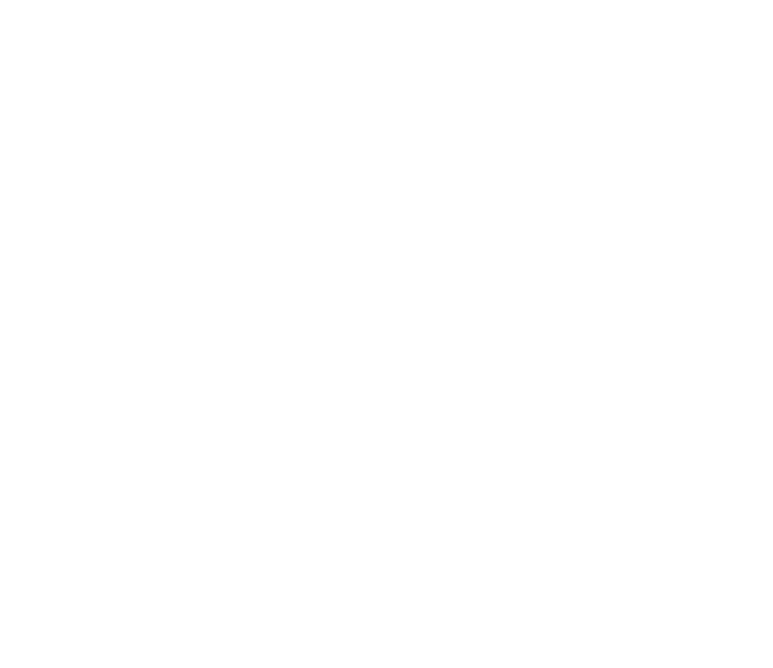
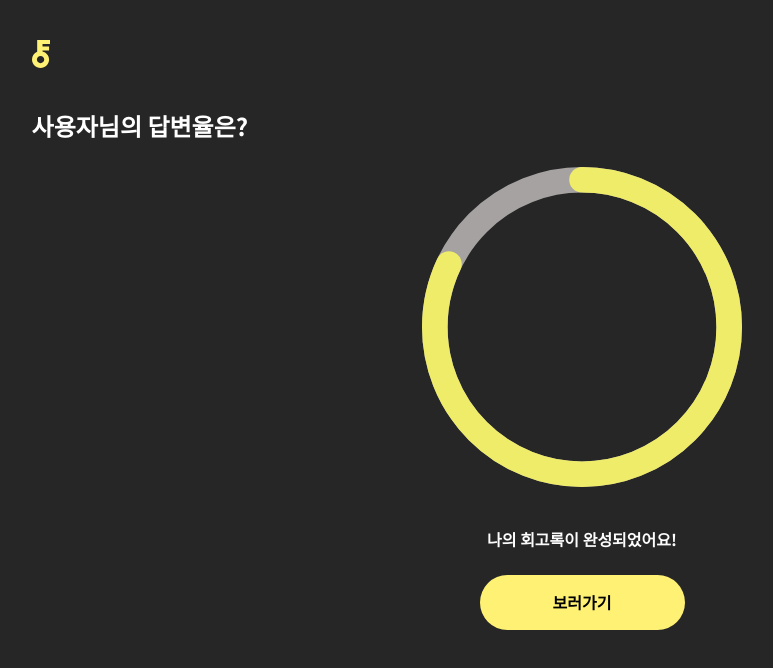
Before and after one commit to FAREWELL2023/FAREWELL_FE, a React (Create React App) app: page /endingrate in a window 1280 px wide. Before the commit this address had no page. Shown: the top 668 px of the page, without its empty margins (58-831 px from the left). Built offline with nearby package versions, Linux system fonts and the light colour scheme.

Commit message:
[add] 엔딩페이지 작업중

```diff
--- a/package.json
+++ b/package.json
@@ -8,10 +8,13 @@
     "@testing-library/user-event": "^13.2.1",
     "axios": "^1.6.0",
     "canvas-confetti": "^1.9.0",
+    "d3-ease": "^3.0.1",
     "react": "^18.2.0",
     "react-canvas-confetti": "^1.4.0",
+    "react-circular-progressbar": "^2.1.0",
     "react-dom": "^18.2.0",
     "react-modal": "^3.16.1",
+    "react-move": "^6.5.0",
     "react-router-dom": "^6.18.0",
     "react-scripts": "5.0.1",
     "styled-components": "^6.1.0",
--- a/src/App.js
+++ b/src/App.js
@@ -9,6 +9,8 @@
 import MyWritePage from './pages/MyWritePage';
 import MyViewPage from "./pages/MyViewPage";
 import EndingOpenPage from "./pages/Ending/EndingOpenPage";
+import AnswerRatePage from "./pages/Ending/AnswerRatePage";
+import MyEndingPage from "./pages/Ending/MyEndingPage";
 
 function App() {
   return (
@@ -23,6 +25,8 @@
       <Route path="/accounts/register" element={<RegisterPage />} />
       <Route path="/accounts/auth" element={<LoginPage />} />
       <Route path="/endingopen" element={<EndingOpenPage/>} />
+      <Route path="/endingrate" element={<AnswerRatePage/>}/>
+      <Route path="/myending" element={<MyEndingPage/>}/>
      </Routes>
     </>
   );
--- /dev/null
+++ b/src/pages/Ending/AnswerRatePage.jsx
@@ -0,0 +1,81 @@
+import React, { useState } from 'react';
+import styled from 'styled-components';
+import logo from '../../images/key_logo.svg';
+import { CircularProgressbarWithChildren } from 'react-circular-progressbar';
+import 'react-circular-progressbar/dist/styles.css';
+import Button from '../../components/Button';
+import { useNavigate } from 'react-router-dom';
+
+const Wrapper = styled.div`
+    background-color: #262626;
+    width: 100%;
+    height: 100vh;
+    overflow-x: hidden;
+    //padding: 5vh 7vw 0 7vw;
+    text-align: center;
+    align-items: center;
+`
+const Title = styled.div`
+    color: #FFF;
+    font-weight: 700;
+    margin: 5vh 0 3vh 0;
+    font-size: 1.5rem;
+    display: flex;
+    padding-left: 7vw;
+`
+const Percent = styled.div`
+    color: #FCFCFC;
+    text-align: center;
+    font-weight: 700;
+    font-size: 3.4rem;
+    margin-top: 20vh;
+`
+const Txt = styled.div`
+    color: #EFEC69;
+    font-weight: 400;
+    text-align: center;
+    font-size: 1rem;
+`
+const Complete = styled.div`
+    color: #FCFCFC;
+    text-align: center;
+    font-weight: 700;
+    margin-top: 5vh;
+    margin-bottom: 3vh;
+`
+
+const AnswerRatePage = () => {
+    const [percent, setPercent] = useState(82);
+    const [howmany, setHownamy] = useState(23);
+    const navigate = useNavigate();
+
+    return (
+        <Wrapper>
+            <img src={logo} style={{display:"flex", padding: "5vh 0 0 7vw"}}/>
+            <Title>사용자님의 답변율은?</Title>
+                <CircularProgressbarWithChildren value={percent}
+            styles={{
+                root: {
+                    height: "40vh", position: "relative"},
+                path: {
+                    stroke: "#EFEC69",
+                    transition: "stroke-dashoffset 0.5s ease 0s",
+                },
+                trail: {
+                    stroke: "#A6A2A2",
+                },
+
+            }}>
+                <div>
+            <Percent>{percent}%</Percent>
+            <Txt>{howmany}개의 질문에 답변을 했고<br/>{percent}%를 달성했어요!</Txt></div>
+            </CircularProgressbarWithChildren>
+            <Complete>나의 회고록이 완성되었어요!</Complete>
+            <Button title='보러가기' onClick={() => {
+                navigate('/myending')
+            }}/>
+        </Wrapper>
+    );
+};
+
+export default AnswerRatePage;
--- a/src/pages/Ending/EndingOpenPage.jsx
+++ b/src/pages/Ending/EndingOpenPage.jsx
@@ -40,7 +40,7 @@
             <div style={{margin: "auto"}}>
             <Title>사용자님의 2023년 열기</Title>
             <img src={keyhold} onClick={() => {
-            navigate('/')
+            navigate('/endingrate');
         }}/>
             <Txt>열쇠구멍을 터치해주세요.</Txt>
             </div>
--- /dev/null
+++ b/src/pages/Ending/MyEndingPage.jsx
@@ -0,0 +1,12 @@
+import React from 'react';
+import styled from 'styled-components';
+
+const MyEndingPage = () => {
+    return (
+        <div>
+            엔딩페이지
+        </div>
+    );
+};
+
+export default MyEndingPage;
```
Also changed, not shown: 2 other files (tests, documents, lock files or other folders).
